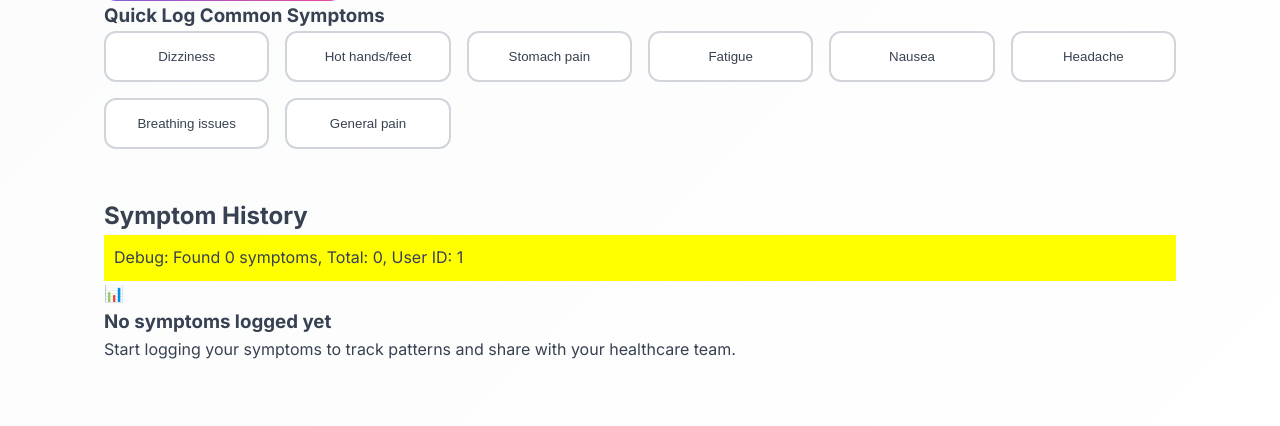
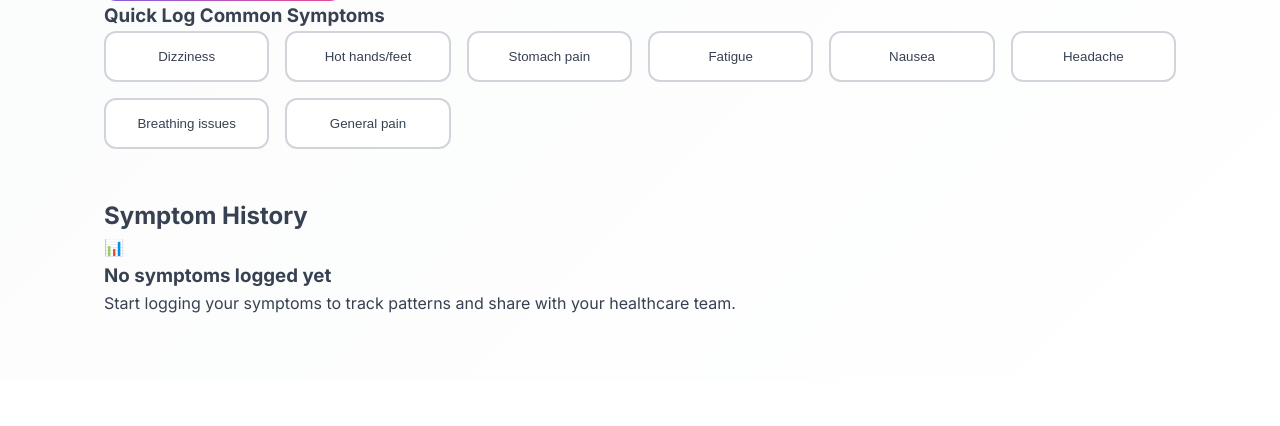
Before and after one commit to PCFLSINC/Care4Mom, a PHP site: page /modules/symptom.php in a window 1280 px wide; the page is wider, and only the part inside the window is pictured. Shown: the part 1056-1482 px from the top of that part. After the commit the page ends 1369 px from the top of that part, so only its background shows below. Run offline with PHP 8.4, Linux system fonts and the light colour scheme; a user stored in the database is signed in.

Commit message:
Complete symptom tracking fixes and cleanup debug mode
Co-authored-by: acesonder <191418417+acesonder@users.noreply.github.com>

```diff
--- a/assets/js/main.js
+++ b/assets/js/main.js
@@ -121,23 +121,6 @@ const Care4Mom = {
             const url = target.getAttribute('data-navigate');
             if (url) {
                 window.location.href = url;
-            }
-        }
-    },
-
-    // Handle form submissions
-    handleFormSubmissions: function(event) {
-        const form = event.target;
-        if (form.tagName === 'FORM') {
-            // Store form data for potential recovery
-            Care4Mom.storeFormData(form);
-
-            // Show loading state after a brief delay to allow form submission
-            const submitBtn = form.querySelector('button[type="submit"]');
-            if (submitBtn) {
-                setTimeout(() => {
-                    Care4Mom.setButtonLoading(submitBtn, true);
-                }, 100);
             }
         }
     },
--- a/modules/symptom.php
+++ b/modules/symptom.php
@@ -8,9 +8,6 @@
 
 $page_title = 'Symptom Tracking';
 $body_class = 'module-page symptom-page';
-
-// Enable debug mode temporarily
-define('DEBUG_MODE', true);
 
 require_once '../includes/header.php';
 requireLogin();
@@ -274,15 +271,6 @@ $common_symptoms = [
     <!-- Symptom History -->
     <div class="history-section">
         <h2 class="section-title">Symptom History</h2>
-
-        <!-- Debug info -->
-        <?php if (defined('DEBUG_MODE')): ?>
-            <p style="background: yellow; padding: 10px;">
-                Debug: Found <?php echo count($symptoms); ?> symptoms,
-                Total: <?php echo $total_symptoms ?? 'undefined'; ?>,
-                User ID: <?php echo $current_user['id'] ?? 'undefined'; ?>
-            </p>
-        <?php endif; ?>
 
         <?php if (empty($symptoms)): ?>
             <div class="empty-state">
```
